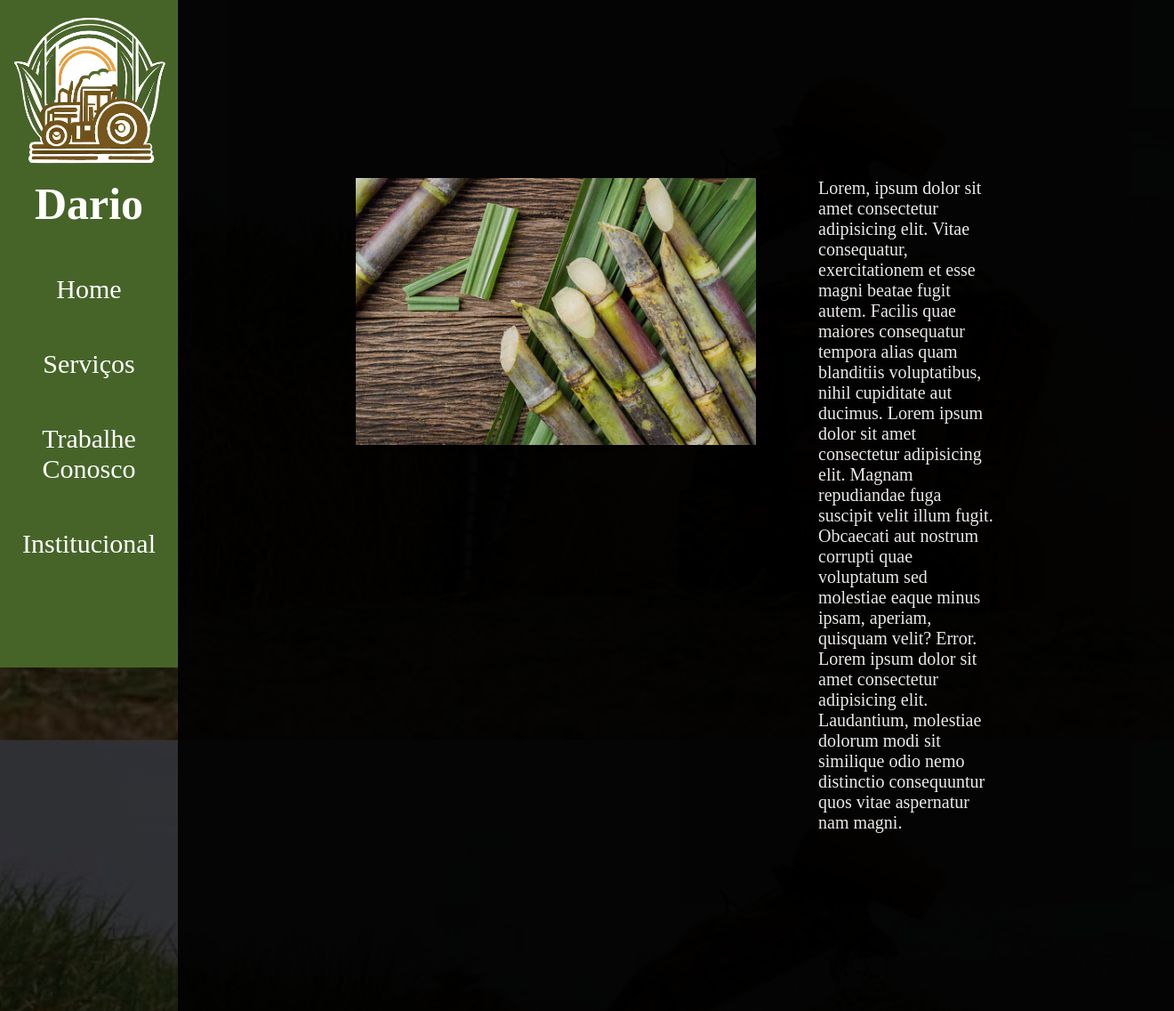
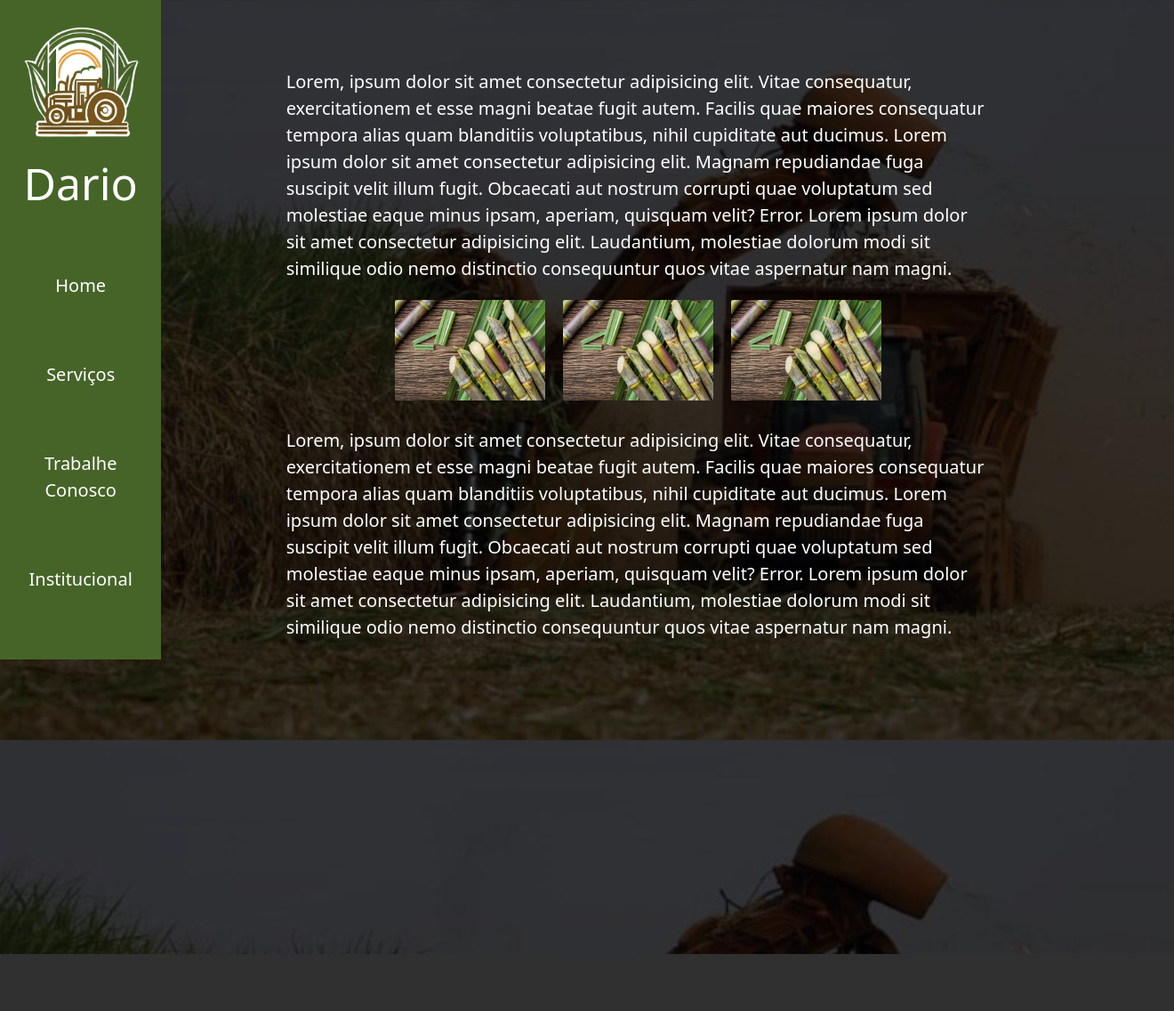
Before and after one commit to Lic4Lic4/ProjetoAgricolaDario, a PHP site: page /servicos.html in a window 1320 px wide. Shown: the whole page at 89% size. After the commit the page ends 1072 px from the top, so only its background shows below. Run offline with PHP 8.4, Linux system fonts and the light colour scheme.

Commit message:
Página serviços
Implementação da responsividade, página serviços está quase pronta.

```diff
--- a/ProjetoAgricolaDario/servicos.css
+++ b/ProjetoAgricolaDario/servicos.css
@@ -12,17 +12,19 @@
 }
 
 .fotoLogo {
-    width: 20rem;
-    height: 20rem;
+    width: 15rem;
+    height: 15rem;
 }
 
 .nav {
-    width: 21rem;
-    height: 75rem;
+    width: 20rem;
+    height: 100%;
+    padding: 0.5%;
     background-color: var(--nav--bg--color);
     color: var(--nav--text--color);
-    display: flex;
+    display: block;
     flex-direction: column;
+    margin-right: 10%;
 
 }
 .nome {
@@ -31,8 +33,11 @@
 }
 
 ul {
-   list-style-type: none;
-   font-size: 3rem;
+    list-style-type: none;
+   display: block;
+   text-align: center;
+   margin: 0;
+   padding: 0;
 }
 
 ul a {
@@ -40,34 +45,50 @@ ul a {
     color: var(--nav--text--color);
     display: block;
     text-align: center;
-    margin: 5rem 0;
+    margin: 7rem 0;
+    font-size: 2rem;
 }
 
-.background {
-    background-color: black;
-    opacity: 0.9;
+p {
+    margin-top: 2rem;
+    width: 60vw;
+    padding-bottom: 0;
 }
 
 .container {
     display: flex;
+    padding: 0;
+    margin: 0;
+    width: 100%;
+    height: 100%;
 }
 
 .container2 {
     display: flex;
-    padding: 1rem;
-    background-color: black;
-    opacity: 0.9;
+    flex-direction: column;
+    justify-content: center;
+    align-items: center;
+    width: 100vw;
+    height: 20%;
+    margin: 5% 0 30% 0;
+
+
 }
 
 .container3 {
+
     display: flex;
-    margin: 19rem 19rem 19rem 19rem;
+    justify-content: center;
 }
 
-.fotoCarrossel {
-    width: 50rem;
-    height: 30rem;
-    margin-right: 7rem;
+img {
+    width: 20%;
+    height: 30%;
+    display: flex;
+    justify-content: center;
+    align-items: center;
+    margin: 1rem;
+    border-radius: 2%;
 }
 
 body {
@@ -78,4 +99,94 @@ body {
     background-size: cover;
     color: var(--body--text--color);
     font-size: 2rem;
+    overflow: hidden;
 }
+
+@media (max-width: 450px) {
+
+    .container {
+        display: block;
+        padding: 0;
+        margin-top: 0;
+        width: 100%;
+        height: 100%;
+    }
+
+    .container2 {
+        margin-top: 15%;
+    }
+
+    p {
+        font-size: 1rem;
+        width: 85%;
+    }
+
+    .fotoLogo {
+        width: 5rem;
+        height: 5rem;
+        margin-left: 2rem;
+        margin-top: 1rem;
+        margin-bottom: 0;
+    }
+
+    .nav {
+        width: 100%;
+        height: 13rem;
+        padding: 0.2%;
+        background-color: var(--nav--bg--color);
+        color: var(--nav--text--color);
+        display: flex;
+
+
+    }
+
+    .nome {
+        font-size: 2.5rem;
+        text-align: left;
+        margin-left: 1.5rem;
+        margin-top: 1rem;
+
+    }
+
+    ul {
+        display: flex;
+    }
+
+
+    ul a {
+        text-decoration: none;
+        color: var(--nav--text--color);
+        display: flex;
+        text-align: center;
+        margin: 5rem 1rem;
+        font-size: 1rem;
+        flex-direction: row;
+
+    }
+
+    img {
+        width: 25%;
+        height: 20%;
+    }
+
+}
+
+@media (min-width: 700px) and (max-width: 1024px) {
+
+    .nav {
+        width: 100%;
+    }
+
+    .container2 {
+        margin-top: 5%;
+    }
+
+    ul a {
+        margin-top: 10rem;
+        margin-bottom: 10rem;
+    }
+
+    ul{
+        margin-top: 25rem;
+    }
+}
--- a/ProjetoAgricolaDario/servicos.html
+++ b/ProjetoAgricolaDario/servicos.html
@@ -2,7 +2,8 @@
     <html lang="en">
     <head>
         <meta charset="UTF-8">
-        <meta name="viewport" content="width=device-width, initial-scale=1.0">
+        <meta name="viewport" content="width=device-width, initial-scale=1, shrink-to-fit=no">
+        <link href="https://cdn.jsdelivr.net/npm/bootstrap@5.0.2/dist/css/bootstrap.min.css" rel="stylesheet" integrity="sha384-EVSTQN3/azprG1Anm3QDgpJLIm9Nao0Yz1ztcQTwFspd3yD65VohhpuuCOmLASjC" crossorigin="anonymous">
         <link rel="stylesheet" href="servicos.css">
         <title>Serviços</title>
     </head>
@@ -19,10 +20,16 @@
                 </ul>
             </div>
             <div class="container2">
+                <p>Lorem, ipsum dolor sit amet consectetur adipisicing elit. Vitae consequatur, exercitationem et esse magni beatae fugit autem. Facilis quae maiores consequatur tempora alias quam blanditiis voluptatibus, nihil cupiditate aut ducimus. Lorem ipsum dolor sit amet consectetur adipisicing elit. Magnam repudiandae fuga suscipit velit illum fugit. Obcaecati aut nostrum corrupti quae voluptatum sed molestiae eaque minus ipsam, aperiam, quisquam velit? Error. Lorem ipsum dolor sit amet consectetur adipisicing elit. Laudantium, molestiae dolorum modi sit similique odio nemo distinctio consequuntur quos vitae aspernatur nam magni.</p>
                 <div class="container3">
+
                     <img class="fotoCarrossel" src="canaAcucar.jpg">
+                    <img class="fotoCarrossel" src="canaAcucar.jpg">
+                    <img class="fotoCarrossel" src="canaAcucar.jpg">
+
+                </div>
+
                     <p>Lorem, ipsum dolor sit amet consectetur adipisicing elit. Vitae consequatur, exercitationem et esse magni beatae fugit autem. Facilis quae maiores consequatur tempora alias quam blanditiis voluptatibus, nihil cupiditate aut ducimus. Lorem ipsum dolor sit amet consectetur adipisicing elit. Magnam repudiandae fuga suscipit velit illum fugit. Obcaecati aut nostrum corrupti quae voluptatum sed molestiae eaque minus ipsam, aperiam, quisquam velit? Error. Lorem ipsum dolor sit amet consectetur adipisicing elit. Laudantium, molestiae dolorum modi sit similique odio nemo distinctio consequuntur quos vitae aspernatur nam magni.</p>
-                </div>
             </div>
         </div>
     </body>
```
Also changed, not shown: ProjetoAgricolaDario/estiloHome.css (+2 -5 lines).
